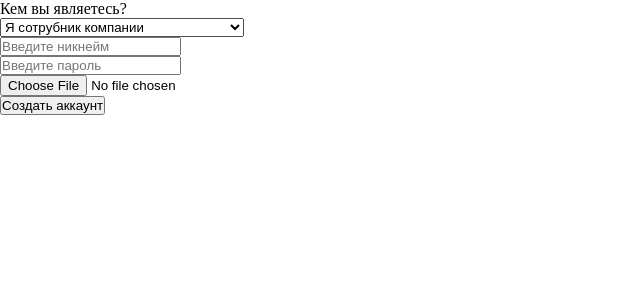
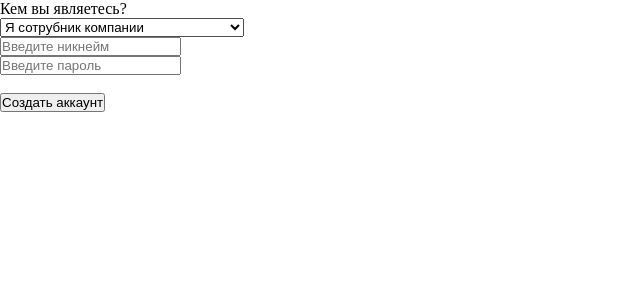
Before and after one commit to RusakovNikki/Jamboo-HRM, a React (Create React App) app: page /login in a window 1280 px wide. Shown: the top 300 px of the page, without its empty margins (0-640 px from the left). Built offline with nearby package versions, Linux system fonts and the light colour scheme.

Commit message:
начало создания пользователя

```diff
--- a/src/components/Login.jsx
+++ b/src/components/Login.jsx
@@ -1,26 +1,31 @@
 import React from "react"
 
 const Login = () => {
+  function createNewUser(e) {
+    e.preventDefault()
+  }
+
   return (
     <div>
-      <form>
+      <form onSubmit={createNewUser}>
         <label htmlFor="role">Кем вы являетесь?</label>
         <br />
         <select name="role" id="role">
           <option value="employee">Я сотрубник компании</option>
-          <option value="employee">Я являюсь руководителем команды</option>
+          <option value="supervisor">Я являюсь руководителем команды</option>
         </select>
         <br />
-        <input type="text" placeholder="Введите никнейм" name="login" /> <br />
+        <input type="text" placeholder="Введите никнейм" name="userName" />{" "}
+        <br />
         <input
           type="password"
           placeholder="Введите пароль"
           name="password"
         />{" "}
         <br />
-        <input type="file" name="logo" accept="image/*" id="" />
+        {/* <input type="file" name="logo" accept="image/*" id="" /> */}
         <br />
-        <button>Создать аккаунт</button>
+        <input type="submit" value="Создать аккаунт" />
       </form>
     </div>
   )
```
Also changed, not shown: src/firebase.js (+7 -6 lines).
